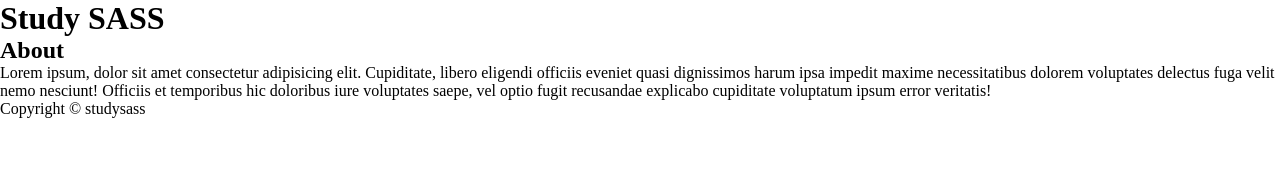
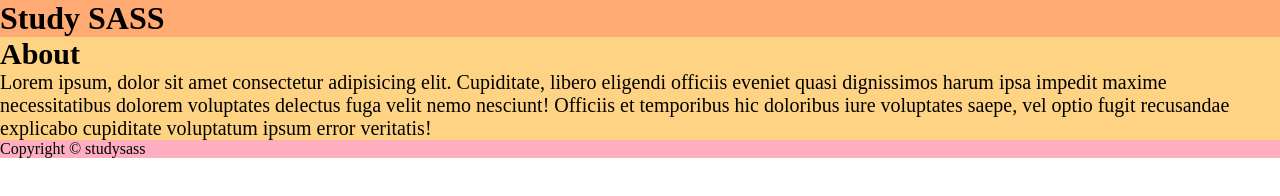
Before and after one commit to mousumiaktar/Learning-SASS, a plain HTML site: page index.html in a window 1280 px wide. Drawn offline with Linux system fonts and the light colour scheme.

Commit message:
sass variable declarions

```diff
--- a/styles/demo.scss
+++ b/styles/demo.scss
@@ -1,7 +1,29 @@
+// color variable declarations
+$header-bgcolor: #ffab73;
+$main-bgcolor: #ffd384;
+$footer-bgcolor: #ffaec0;
+
+$para-fontsize: 20px;
+
 /*Browser reset code*/
-
 *{
     margin: 0;
     padding: 0;
     box-sizing: border-box;
 }
+
+header{
+    background-color: $header-bgcolor;
+};
+
+main{
+    background-color: $main-bgcolor;
+};
+
+footer{
+    background-color: $footer-bgcolor;
+};
+
+#about{
+    font-size: $para-fontsize;
+}
```
Also changed, not shown: styles/demo.css, 1 other file.
